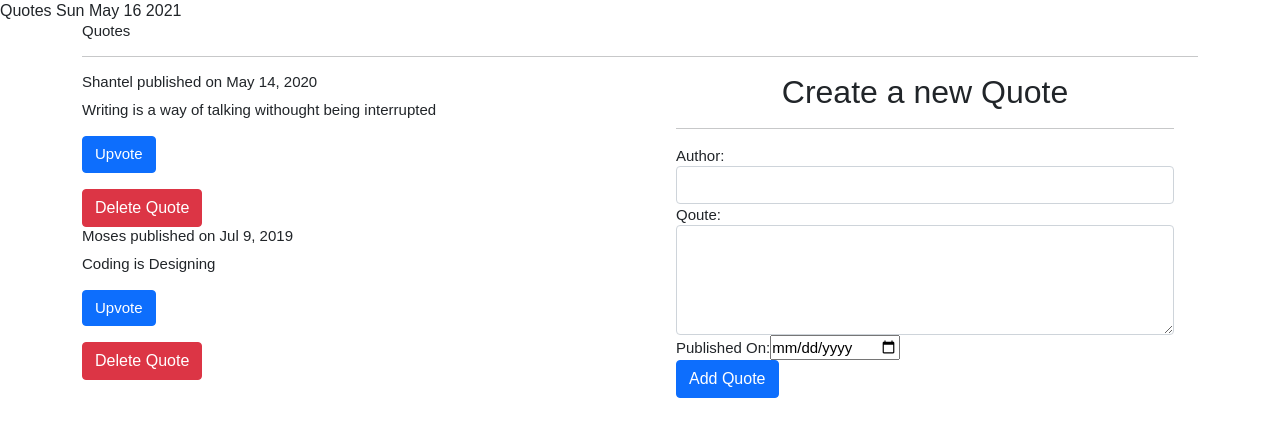
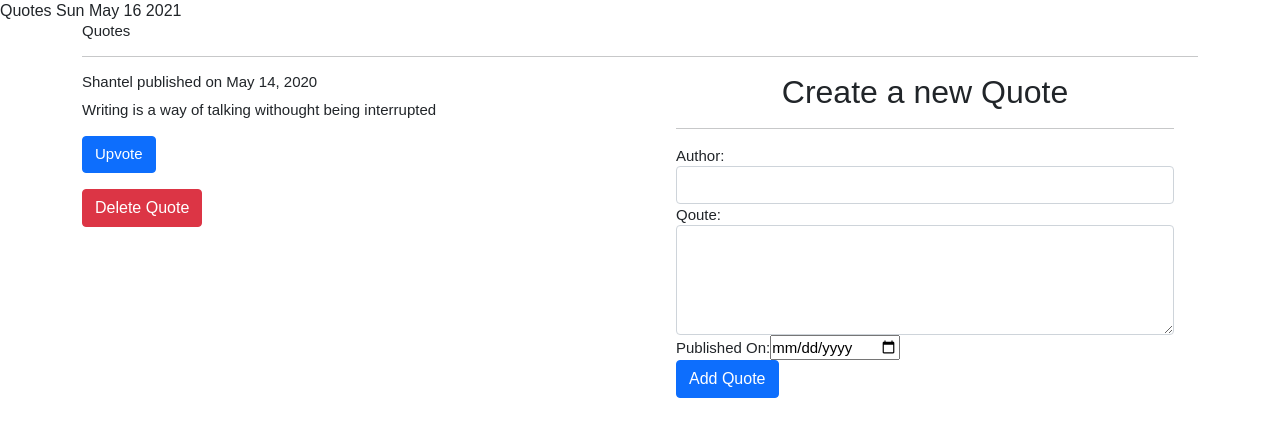
Before and after one commit to 299hannah/Quotes, an Angular app: page / in a window 1280 px wide. Shown: the top 436 px of the page. Built offline with nearby package versions, Linux system fonts and the light colour scheme.

Commit message:
add image

```diff
--- a/src/app/quote/quote.component.ts
+++ b/src/app/quote/quote.component.ts
@@ -10,8 +10,8 @@ export class QuoteComponent implements OnInit {
 
   quotes: Quote[] = [
 
-  new Quote(1, 'Shantel', 'Within You', 'Writing is a way of talking withought being interrupted',new Date(2020, 4,14)),
-  new Quote(2,'Moses','', 'Coding is Designing',new Date(2019, 6,9)),
+  new Quote(1, 'Shantel', 'Within You', 'Writing is a way of talking withought being interrupted', new Date(2020, 4,14, ), 0,0),
+
 ];
 
   message: String = new Date().toDateString();
```
